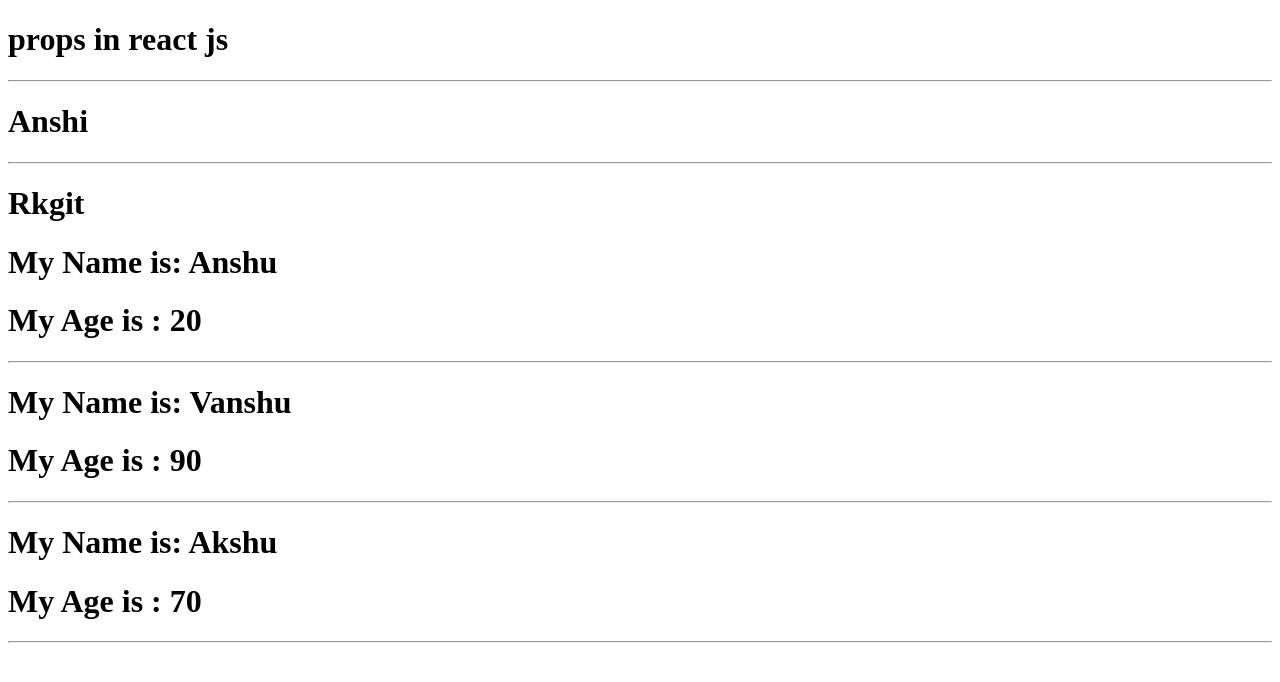
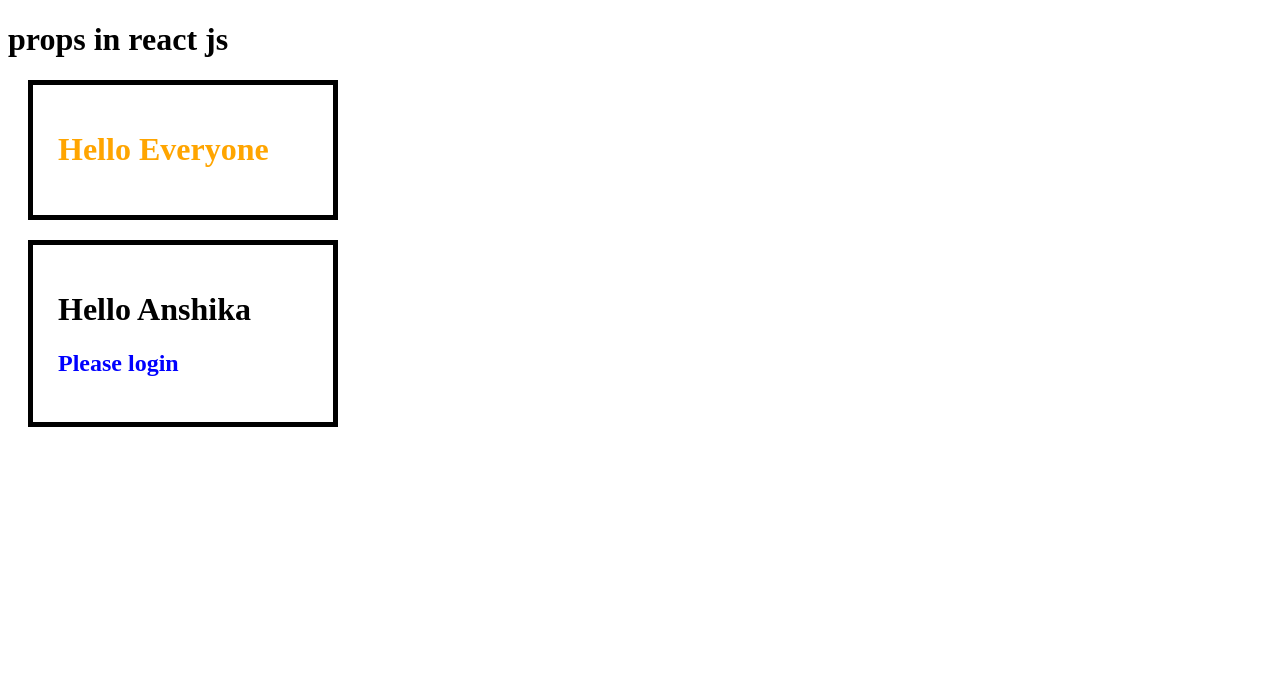
Before and after one commit to aggarwal123anshika/React-tutorial, a React (Vite) app in the folder react-blog/: page / in a window 1280 px wide. Shown: the top 682 px of the page. Built offline with nearby package versions, Linux system fonts and the light colour scheme.

Commit message:
style with JSX in props

```diff
--- a/react-blog/src/App.jsx
+++ b/react-blog/src/App.jsx
@@ -24,6 +24,7 @@ import { useState } from "react";
 import College from "./College";
 import Props from "./Props";
 import Student from "./Student";
+import Wrapper from "./Wrapper";
 
 // import Login,{Profile, Setting} from "./UserComponent";
 // function App() {
@@ -116,36 +117,53 @@ import Student from "./Student";
 
 // OR METHOD OF DECLARING PROPS
 
-function App() {
+// function App() {
   // let userName = "Anshika Aggarwal";
   // let age = 20;
-  let userObject = {
-    name : "Anshu",
-    age : "20"
-  }
+  // let userObject = {
+  //   name : "Anshu",
+  //   age : "20"
+  // }
 
-  let userObject1 = {
-    name : "Vanshu",
-    age : "90"
-  }
+  // let userObject1 = {
+  //   name : "Vanshu",
+  //   age : "90"
+  // }
 
-  let userObject2 = {
-    name : "Akshu",
-    age : "70"
-  }
+  // let userObject2 = {
+  //   name : "Akshu",
+  //   age : "70"
+  // }
 
-  let collegeNames = ['Rkgit', 'Ims', 'Kiet', 'Rd', 'IIt'];
-  const [student, setStudent] = useState("Anshi");
+  // let collegeNames = ['Rkgit', 'Ims', 'Kiet', 'Rd', 'IIt'];
+  // const [student, setStudent] = useState("Anshi");
+  // return (
+  //   <>
+  //     <h1>props in react js</h1>
+      {/* <Props name={userName} age={age}/> */}
+      //  <Student name={student}/>
+      // <College name={collegeNames[0]} />
+      // <Props prop={userObject}/><hr></hr>
+      // <Props prop={userObject1}/><hr></hr>
+      // <Props prop={userObject2}/><hr></hr>
+
+//     </>
+//   )
+// }
+// export default App;
+
+
+function App() {
   return (
     <>
       <h1>props in react js</h1>
-      {/* <Props name={userName} age={age}/> */}
-       <Student name={student}/>
-      <College name={collegeNames[0]} />
-      <Props prop={userObject}/><hr></hr>
-      <Props prop={userObject1}/><hr></hr>
-      <Props prop={userObject2}/><hr></hr>
-
+      <Wrapper color="orange">
+        <h1>Hello Everyone</h1>
+      </Wrapper>
+      <Wrapper>
+        <h1>Hello Anshika</h1>
+        <h2 style={{color : "blue"}}>Please login</h2>
+      </Wrapper>
     </>
   )
 }
--- /dev/null
+++ b/react-blog/src/Wrapper.jsx
@@ -0,0 +1,8 @@
+function Wrapper({children,color}) {
+    return (
+        <div style={{color : color, border:"5px solid black", width : "250px", padding : "25px", margin: "20px"}}>
+            {children}
+        </div>
+    )
+}
+export default Wrapper;
```
